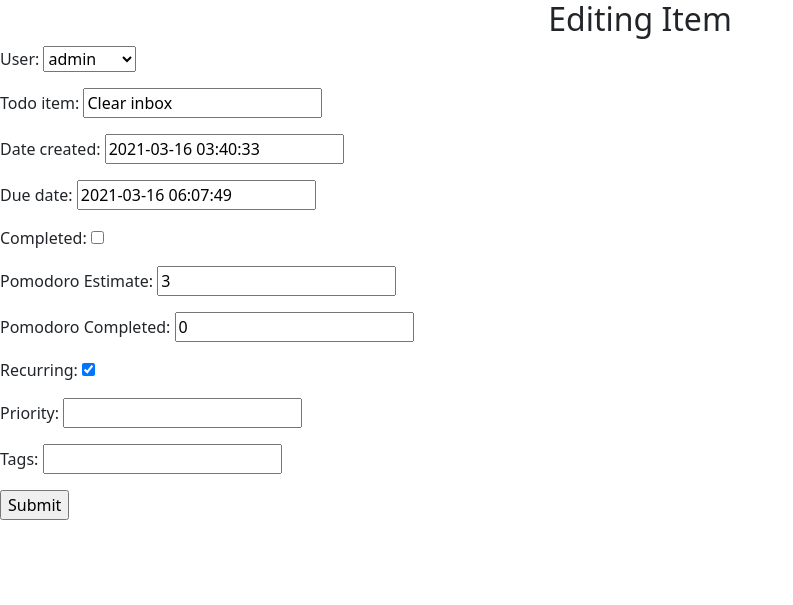
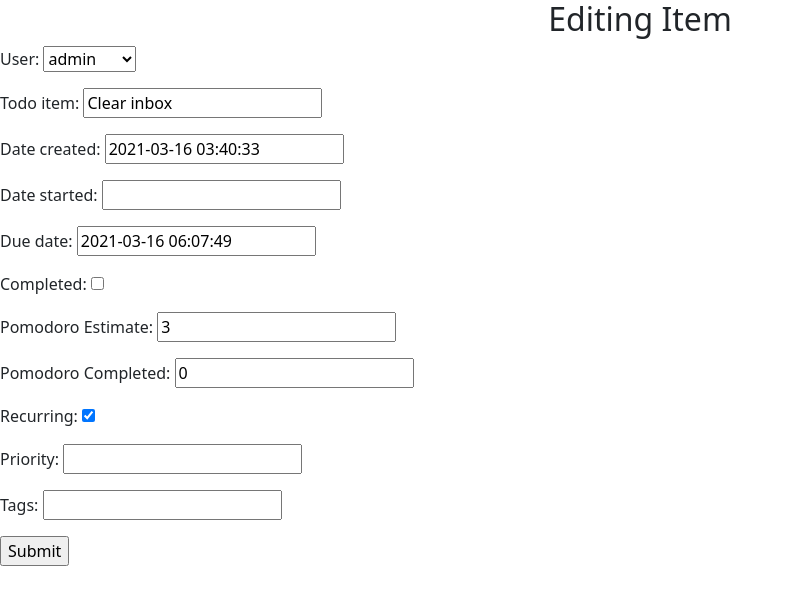
Before and after one commit to bha123/todolist, a Django app: page /todolist/editItem/6 in a window 1280 px wide. Shown: the top 605 px of the page, without its empty margins (0-793 px from the left). Run offline with Django 3.2, Linux system fonts and the light colour scheme; a user stored in the database is signed in; data comes from the database, SQL or seed files in the repository.

Commit message:
add start_time

```diff
--- a/todolist/forms.py
+++ b/todolist/forms.py
@@ -7,7 +7,7 @@
 
 class ItemForm(forms.Form):
     todo_item =  forms.CharField(widget=forms.Textarea(attrs={"rows":5, "cols":20}))
-    create_date = forms.DateTimeField(initial=datetime.date.today)
+    start_date = forms.DateTimeField(initial=datetime.date.today)
     recurring_task = forms.BooleanField(required=False,widget=forms.RadioSelect())
     due_date = forms.DateTimeField(initial=datetime.date.today)
     pomodoro_estimate = forms.IntegerField()
--- a/todolist/models.py
+++ b/todolist/models.py
@@ -20,6 +20,7 @@
     user  = models.ForeignKey(User, on_delete= models.CASCADE)
     todo_item = models.CharField(max_length=700)
     create_date = models.DateTimeField('Date created')
+    start_date = models.DateTimeField('Date started',null=True)
     due_date = models.DateTimeField('Due date')
     status = models.BooleanField('Completed')
     pomodoro_estimate = models.IntegerField('Pomodoro Estimate')
@@ -38,6 +39,7 @@
     user  = models.ForeignKey(User, on_delete= models.CASCADE)
     todo_item = models.CharField(max_length=700)
     create_date = models.DateTimeField('Date created')
+    start_date = models.DateTimeField('Date started',null=True)
     due_date = models.DateTimeField('Due date')
     status = models.BooleanField('Completed')
     pomodoro_estimate = models.IntegerField('Pomodoro Estimate')
--- a/todolist/templates/todolist/additem.html
+++ b/todolist/templates/todolist/additem.html
@@ -50,9 +50,9 @@
   </div>
 
   <div>
-      <label for="id_create_date">Create date:</label>
+      <label for="id_start_date">Start date:</label>
     </br>
-      <input type="datetime-local" name="create_date" value="" required="" id="id_create_date">
+      <input type="datetime-local" name="start_date" value="" required="" id="id_start_date">
   </div>
   <div>
     <label for="id_due_date">Due date:</label>
--- a/todolist/views.py
+++ b/todolist/views.py
@@ -59,7 +59,8 @@
                 #print(form.cleaned_data['todo_item'])
                 user = user
                 todo_item = form.cleaned_data['todo_item']
-                create_date = form.cleaned_data['create_date']
+                start_date = form.cleaned_data['start_date']
+                create_date = datetime.date.today()
                 due_date = form.cleaned_data['due_date']
                 status = False
                 pomodoro_estimate = form.cleaned_data['pomodoro_estimate']
@@ -70,6 +71,7 @@
                 itemPriority = form.cleaned_data['itemPriority']
                 item = Item(todo_item=todo_item,
                             create_date=create_date,
+                            start_date=start_date,
                             due_date=due_date,
                             status=status,
                             recurring_task=recurring_task,
@@ -99,7 +101,7 @@
             Item.objects.filter(pk=id).update(
                 user = request.POST.get('user'),
                 todo_item=request.POST.get('todo_item'),
-                create_date=request.POST.get('create_date'),
+                start_date=request.POST.get('start_date'),
                 due_date=request.POST.get('due_date'),
                 status=status,
                 recurring_task=recurringStatus,
```
